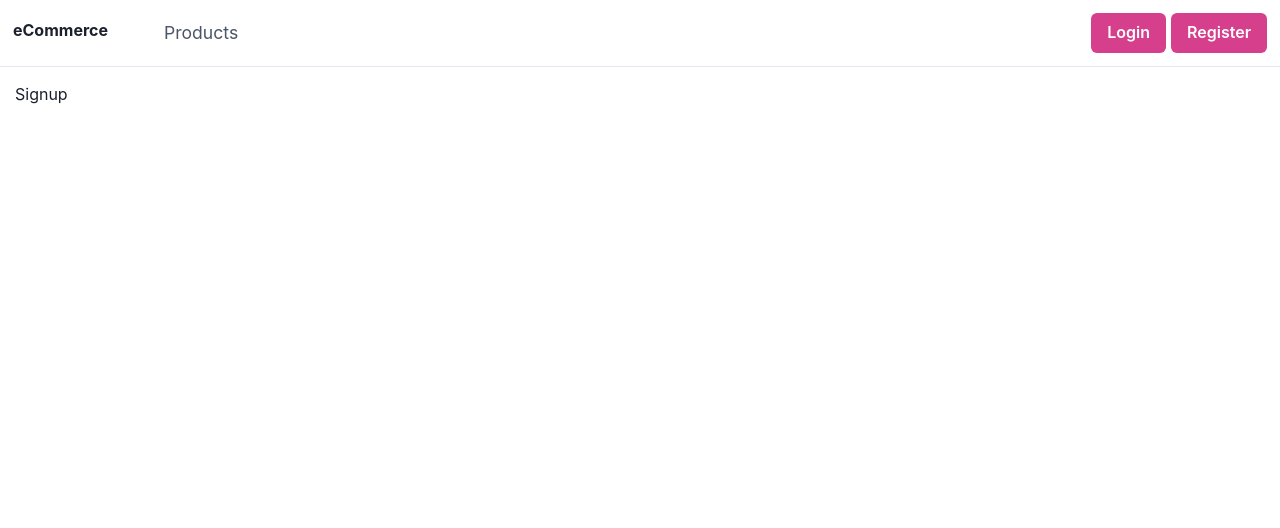
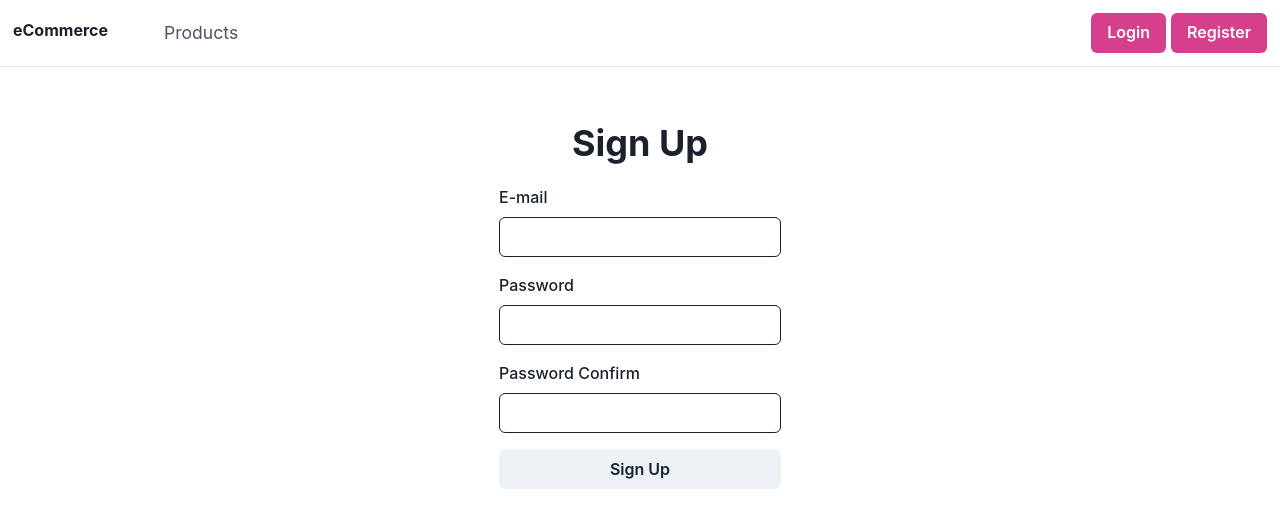
Before and after one commit to zulalnb/react-e-commerce-app-frontend, a React (Create React App) app: page /signup in a window 1280 px wide. Shown: the top 528 px of the page. Built offline with nearby package versions, Linux system fonts and the light colour scheme.

Commit message:
add user sign up page

```diff
--- a/package.json
+++ b/package.json
@@ -9,6 +9,7 @@
     "@emotion/react": "^11.4.0",
     "@emotion/styled": "^11.3.0",
     "axios": "^1.3.4",
+    "formik": "^2.2.9",
     "framer-motion": "4.1.17",
     "moment": "^2.29.4",
     "react": "17.0.2",
@@ -16,7 +17,8 @@
     "react-image-gallery": "^1.1.1",
     "react-query": "3.17.2",
     "react-router-dom": "^5.2.0",
-    "react-scripts": "4.0.3"
+    "react-scripts": "4.0.3",
+    "yup": "^1.0.2"
   },
   "devDependencies": {
     "@babel/runtime": "7.13.8",
--- a/src/pages/Auth/Signup/index.js
+++ b/src/pages/Auth/Signup/index.js
@@ -1,7 +1,79 @@
 import React from "react";
+import {
+  Box,
+  Button,
+  Flex,
+  FormControl,
+  FormLabel,
+  Heading,
+  Input,
+} from "@chakra-ui/react";
+
+import { useFormik } from "formik";
+import validationSchema from "./validations";
 
 function Signup() {
-  return <div>Signup</div>;
+  const formik = useFormik({
+    initialValues: {
+      email: "",
+      password: "",
+      passwordConfirm: "",
+    },
+    validationSchema,
+    onSubmit: async (values, bag) => {
+      console.log(values);
+    },
+  });
+  return (
+    <div>
+      <Flex align="center" width="full" justifyContent="center">
+        <Box pt={10}>
+          <Box textAlign="center">
+            <Heading>Sign Up</Heading>
+          </Box>
+          <Box my={5} textAlign="left">
+            <form onSubmit={formik.handleSubmit}>
+              <FormControl>
+                <FormLabel>E-mail</FormLabel>
+                <Input
+                  name="email"
+                  onChange={formik.handleChange}
+                  onBlur={formik.handleBlur}
+                  value={formik.values.email}
+                />
+              </FormControl>
+
+              <FormControl mt="4">
+                <FormLabel>Password</FormLabel>
+                <Input
+                  name="password"
+                  type="password"
+                  onChange={formik.handleChange}
+                  onBlur={formik.handleBlur}
+                  value={formik.values.password}
+                />
+              </FormControl>
+
+              <FormControl mt="4">
+                <FormLabel>Password Confirm</FormLabel>
+                <Input
+                  name="passwordConfirm"
+                  type="password"
+                  onChange={formik.handleChange}
+                  onBlur={formik.handleBlur}
+                  value={formik.values.passwordConfirm}
+                />
+              </FormControl>
+
+              <Button mt="4" width="full" type="submit">
+                Sign Up
+              </Button>
+            </form>
+          </Box>
+        </Box>
+      </Flex>
+    </div>
+  );
 }
 
 export default Signup;
--- /dev/null
+++ b/src/pages/Auth/Signup/validations.js
@@ -0,0 +1,18 @@
+import * as yup from "yup";
+
+const validations = yup.object().shape({
+  email: yup
+    .string()
+    .email("Geçerli bir email girin.")
+    .required("Zorunlu alan."),
+  password: yup
+    .string()
+    .min(5, "Parolanız en az 5 karakter olmalıdır.")
+    .required(),
+  passwordConfirm: yup
+    .string()
+    .oneOf([yup.ref("password")], "Parolalar uyuşmuyor.")
+    .required(),
+});
+
+export default validations;
```
Also changed, not shown: 1 other file (tests, documents, lock files or other folders).
